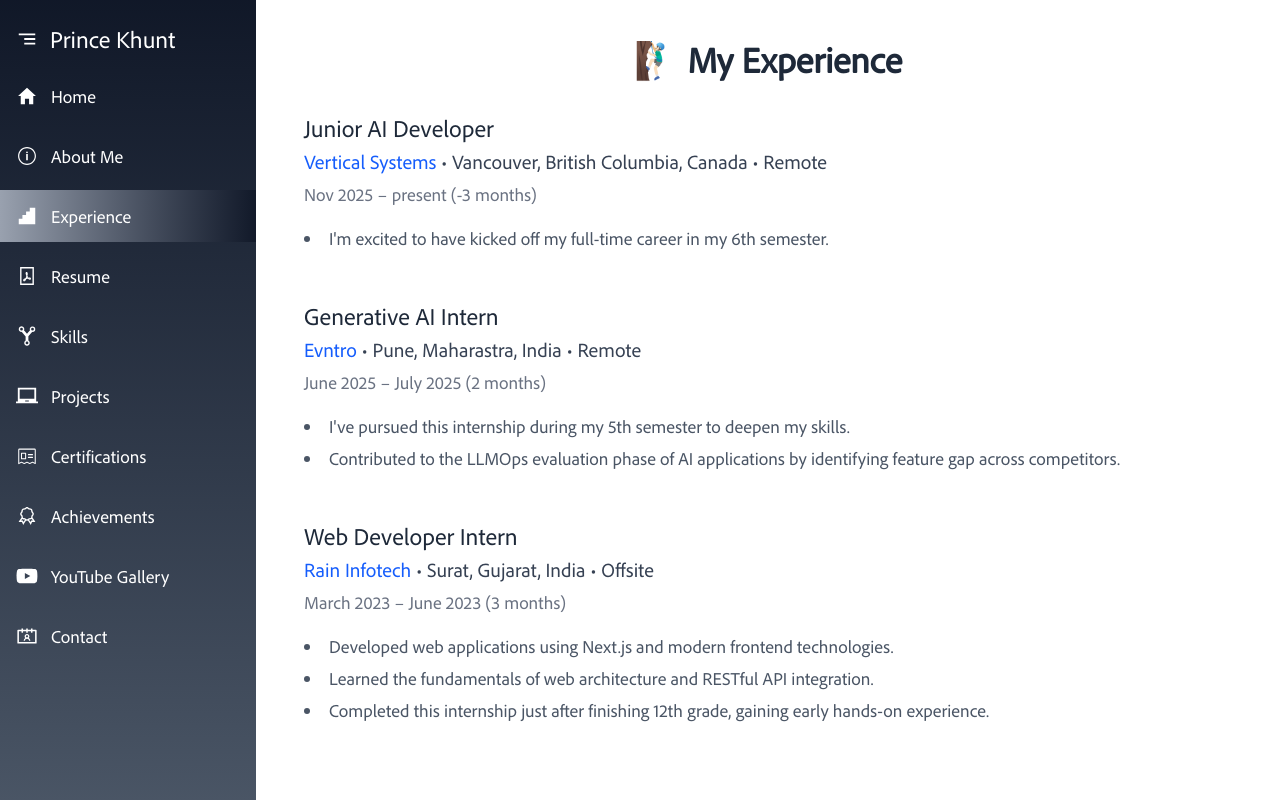
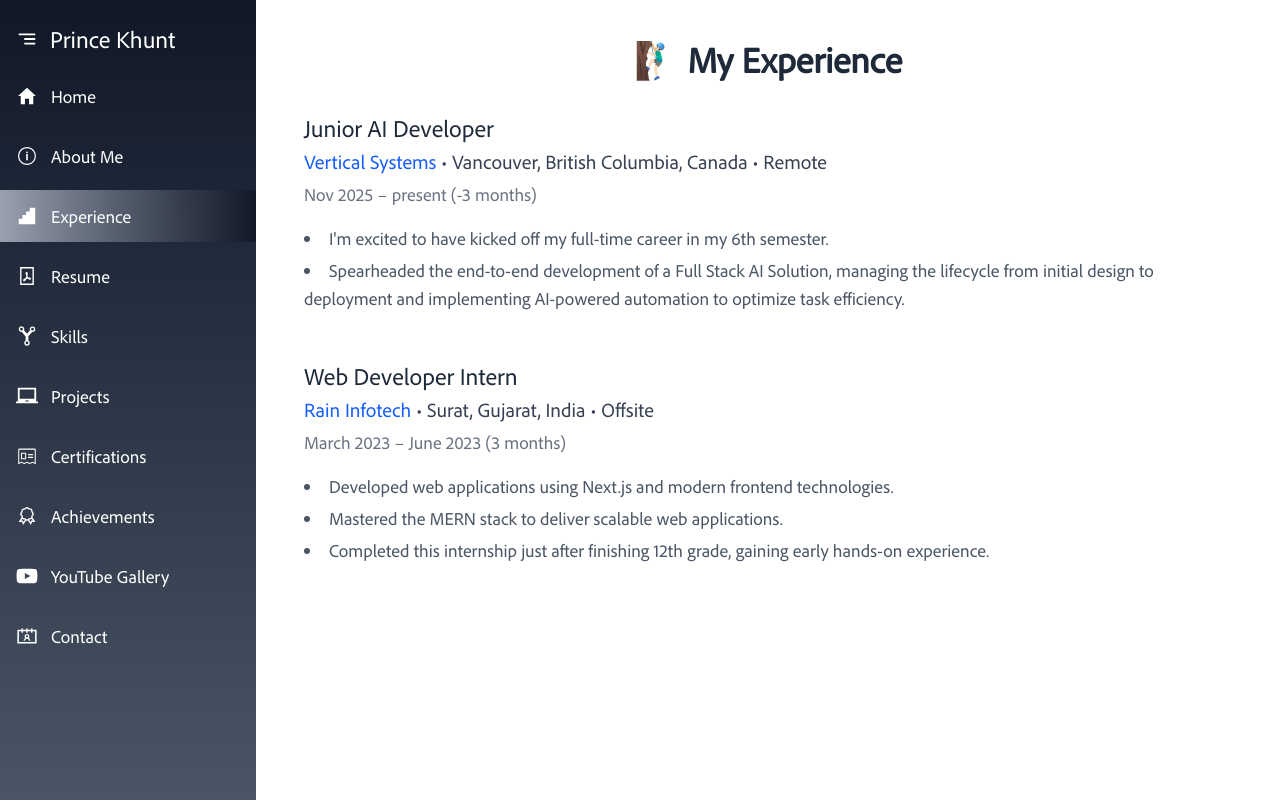
Before and after one commit to PrinceKhunt16/PortfolioWebsite, a Next.js app: page /experience in a window 1280 px wide. Built offline with nearby package versions, Linux system fonts and the light colour scheme.

Commit message:
resume updated

```diff
--- a/src/app/experience/page.js
+++ b/src/app/experience/page.js
@@ -32,24 +32,7 @@
                     <p className="text-lg text-gray-500 mt-1">Nov 2025 – present ({handleActiveMonth(10, 2025)} months)</p>
                     <ul className="text-lg list-disc list-inside mt-4 text-gray-600 space-y-1">
                         <li>I'm excited to have kicked off my full-time career in my 6th semester.</li>
-                    </ul>
-                </div>
-                <div className="bg-white mb-8 p-2">
-                    <h2 className="text-2xl">Generative AI Intern</h2>
-                    <p className="text-gray-700 mt-1 font-medium">
-                        <a
-                            href="https://evntro.com/"
-                            target="_blank"
-                            rel="noopener noreferrer"
-                            className="text-blue-600 hover:underline"
-                        >
-                            Evntro
-                        </a> • Pune, Maharastra, India • Remote
-                    </p>
-                    <p className="text-lg text-gray-500 mt-1">June 2025 – July 2025 (2 months)</p>
-                    <ul className="text-lg list-disc list-inside mt-4 text-gray-600 space-y-1">
-                        <li>I've pursued this internship during my 5th semester to deepen my skills. </li>
-                        <li>Contributed to the LLMOps evaluation phase of AI applications by identifying feature gap across competitors.</li>
+                        <li>Spearheaded the end-to-end development of a Full Stack AI Solution, managing the lifecycle from initial design to deployment and implementing AI-powered automation to optimize task efficiency.</li>
                     </ul>
                 </div>
                 <div className="bg-white mb-8 p-2">
@@ -67,7 +50,7 @@
                     <p className="text-lg text-gray-500 mt-1">March 2023 – June 2023 (3 months)</p>
                     <ul className="text-lg list-disc list-inside mt-4 text-gray-600 space-y-1">
                         <li>Developed web applications using Next.js and modern frontend technologies.</li>
-                        <li>Learned the fundamentals of web architecture and RESTful API integration.</li>
+                        <li>Mastered the MERN stack to deliver scalable web applications.</li>
                         <li>Completed this internship just after finishing 12th grade, gaining early hands-on experience.</li>
                     </ul>
                 </div>
--- a/src/app/layout.js
+++ b/src/app/layout.js
@@ -45,7 +45,6 @@
         />
       </head>
       <body
-        data-new-gr-c-s-check-loaded="14.1264.0"
         data-gr-ext-installed=""
       >
         <Layout>
--- a/src/app/page.js
+++ b/src/app/page.js
@@ -11,8 +11,8 @@
         className="w-48 h-48 rounded-full shadow-lg border-4 border-white"
       />
       <h1 className="text-4xl font-bold mt-6 text-gray-800">Prince Khunt</h1>
-      <p className="text-xl font-medium text-gray-600 mt-4 text-center max-w-lg">
-        Junior AI Developer - Vertical Systems || 2x Intern || ML || DL || GenAI || MERN || KAGGLE 2x Expert || 1x Hackathon Winner
+      <p className="text-xl text-gray-600 mt-4 text-center max-w-lg">
+        Junior AI Developer - Vertical Systems || ML || DL || GenAI || MERN || KAGGLE 2x Expert || SSIP Hackathon Winner
       </p>
       <div className="mt-6 flex gap-4">
         <a
```
Also changed, not shown: 1 other file (tests, documents, lock files or other folders).
